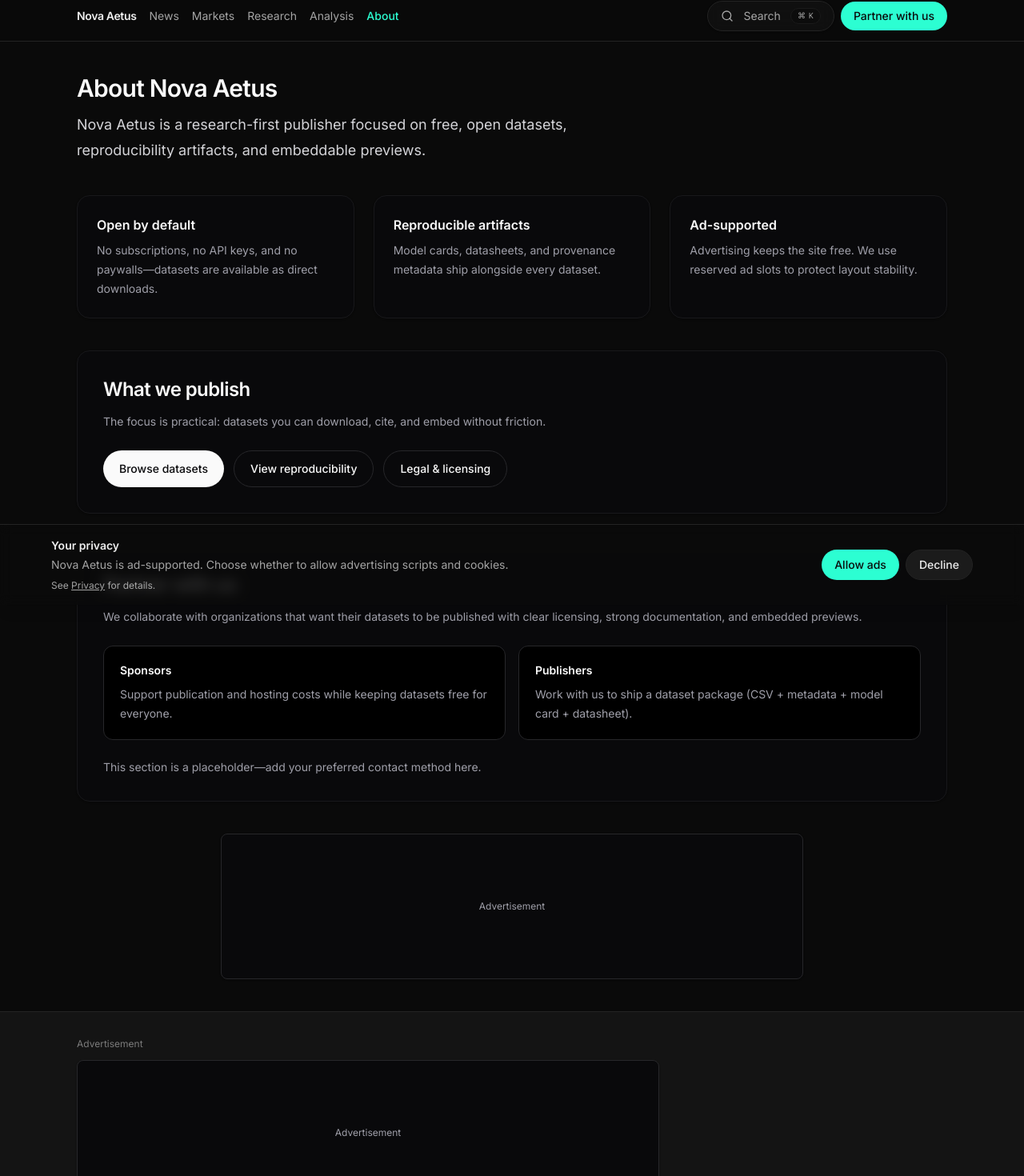
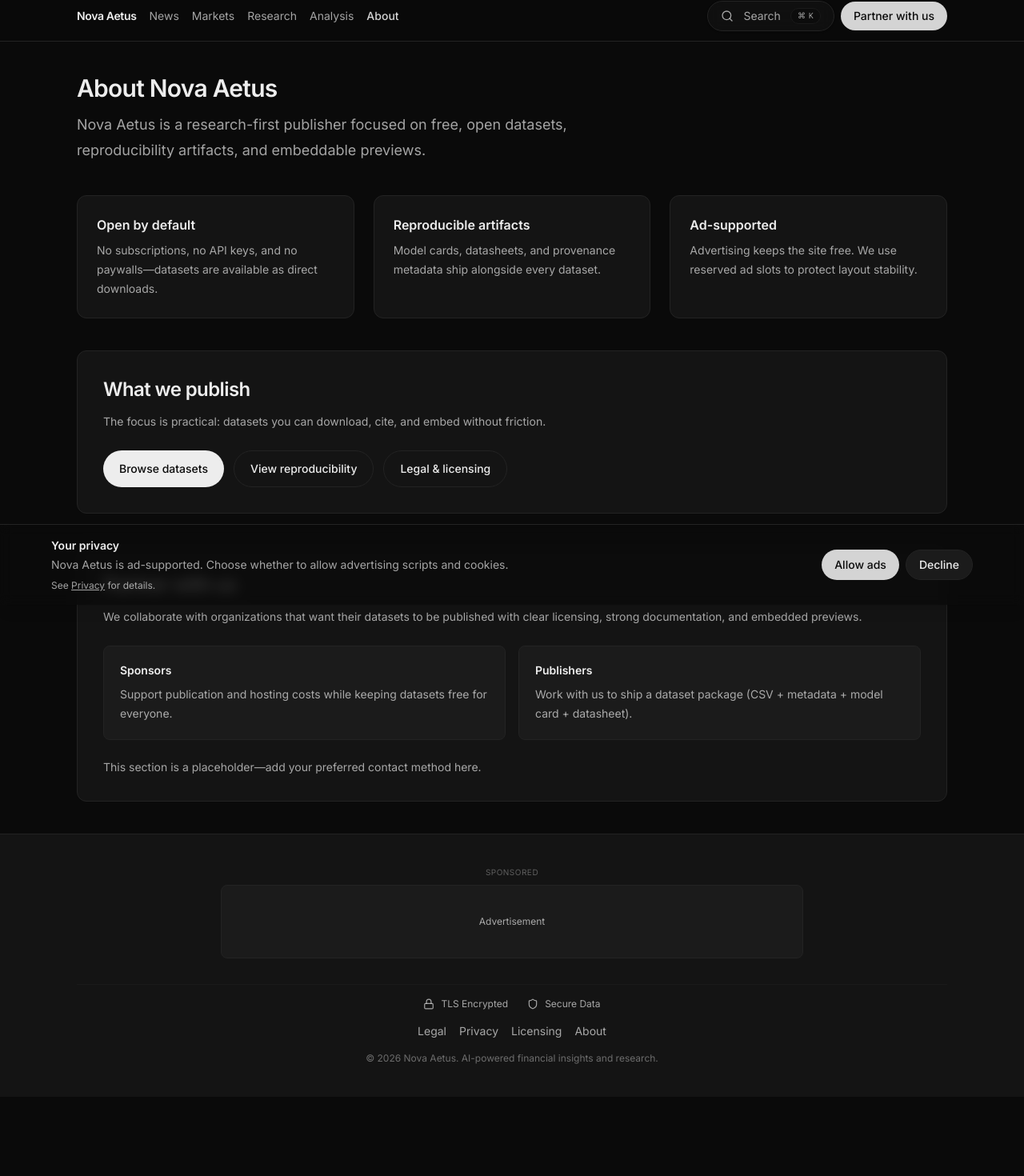
Before and after one commit to BrennanNVA/NovaWeb, a Next.js app in the folder apps/web/: page /about in a window 1280 px wide. Shown: the part 44-1514 px from the top of the page at 80% size. After the commit the page ends 1415 px from the top, so only its background shows below. Built offline with nearby package versions, Linux system fonts and the light colour scheme.

Commit message:
Update theme: change accent to light gray, fix ad layout, use theme tokens consistently

```diff
--- a/apps/web/src/app/about/page.tsx
+++ b/apps/web/src/app/about/page.tsx
@@ -1,7 +1,5 @@
 import type { Metadata } from "next"
 import Link from "next/link"
-
-import { AdsterraNativeBanner } from "@/components/adsterra-native-banner"
 
 export const metadata: Metadata = {
   title: "About / Partners",
@@ -11,62 +9,62 @@ export default function AboutPage() {
   return (
     <div className="mx-auto w-full max-w-6xl px-4 py-10 sm:px-6 lg:px-8">
       <header className="max-w-2xl">
-        <h1 className="text-3xl font-semibold tracking-tight text-zinc-950 dark:text-zinc-50">
+        <h1 className="text-3xl font-semibold tracking-tight text-foreground">
           About Nova Aetus
         </h1>
-        <p className="mt-3 text-lg leading-8 text-zinc-600 dark:text-zinc-300">
+        <p className="mt-3 text-lg leading-8 text-foreground-muted">
           Nova Aetus is a research-first publisher focused on free, open datasets, reproducibility
           artifacts, and embeddable previews.
         </p>
       </header>
 
       <section className="mt-10 grid gap-6 lg:grid-cols-3">
-        <div className="rounded-2xl border border-zinc-200 bg-white p-6 shadow-sm dark:border-zinc-900 dark:bg-zinc-950">
-          <h2 className="text-base font-semibold text-zinc-950 dark:text-zinc-50">Open by default</h2>
-          <p className="mt-2 text-sm leading-6 text-zinc-600 dark:text-zinc-400">
+        <div className="rounded-xl border border-border bg-surface p-6">
+          <h2 className="text-base font-semibold text-foreground">Open by default</h2>
+          <p className="mt-2 text-sm leading-6 text-foreground-muted">
             No subscriptions, no API keys, and no paywalls—datasets are available as direct
             downloads.
           </p>
         </div>
-        <div className="rounded-2xl border border-zinc-200 bg-white p-6 shadow-sm dark:border-zinc-900 dark:bg-zinc-950">
-          <h2 className="text-base font-semibold text-zinc-950 dark:text-zinc-50">
+        <div className="rounded-xl border border-border bg-surface p-6">
+          <h2 className="text-base font-semibold text-foreground">
             Reproducible artifacts
           </h2>
-          <p className="mt-2 text-sm leading-6 text-zinc-600 dark:text-zinc-400">
+          <p className="mt-2 text-sm leading-6 text-foreground-muted">
             Model cards, datasheets, and provenance metadata ship alongside every dataset.
           </p>
         </div>
-        <div className="rounded-2xl border border-zinc-200 bg-white p-6 shadow-sm dark:border-zinc-900 dark:bg-zinc-950">
-          <h2 className="text-base font-semibold text-zinc-950 dark:text-zinc-50">Ad-supported</h2>
-          <p className="mt-2 text-sm leading-6 text-zinc-600 dark:text-zinc-400">
+        <div className="rounded-xl border border-border bg-surface p-6">
+          <h2 className="text-base font-semibold text-foreground">Ad-supported</h2>
+          <p className="mt-2 text-sm leading-6 text-foreground-muted">
             Advertising keeps the site free. We use reserved ad slots to protect layout stability.
           </p>
         </div>
       </section>
 
-      <section className="mt-10 rounded-2xl border border-zinc-200 bg-white p-8 shadow-sm dark:border-zinc-900 dark:bg-zinc-950">
-        <h2 className="text-2xl font-semibold tracking-tight text-zinc-950 dark:text-zinc-50">
+      <section className="mt-10 rounded-xl border border-border bg-surface p-8">
+        <h2 className="text-2xl font-semibold tracking-tight text-foreground">
           What we publish
         </h2>
-        <p className="mt-3 text-sm leading-6 text-zinc-600 dark:text-zinc-400">
+        <p className="mt-3 text-sm leading-6 text-foreground-muted">
           The focus is practical: datasets you can download, cite, and embed without friction.
         </p>
         <div className="mt-6 flex flex-col gap-3 sm:flex-row">
           <Link
             href="/research"
-            className="inline-flex items-center justify-center rounded-full bg-zinc-950 px-5 py-3 text-sm font-medium text-white hover:bg-zinc-800 dark:bg-zinc-50 dark:text-zinc-950 dark:hover:bg-white"
+            className="inline-flex items-center justify-center rounded-full bg-foreground px-5 py-3 text-sm font-medium text-background hover:bg-foreground/90"
           >
             Browse datasets
           </Link>
           <Link
             href="/reproducibility"
-            className="inline-flex items-center justify-center rounded-full border border-zinc-200 bg-white px-5 py-3 text-sm font-medium text-zinc-900 hover:bg-zinc-50 dark:border-zinc-800 dark:bg-zinc-950 dark:text-zinc-50 dark:hover:bg-zinc-900"
+            className="inline-flex items-center justify-center rounded-full border border-border bg-surface px-5 py-3 text-sm font-medium text-foreground hover:bg-surface-elevated"
           >
             View reproducibility
           </Link>
           <Link
             href="/legal"
-            className="inline-flex items-center justify-center rounded-full border border-zinc-200 bg-white px-5 py-3 text-sm font-medium text-zinc-900 hover:bg-zinc-50 dark:border-zinc-800 dark:bg-zinc-950 dark:text-zinc-50 dark:hover:bg-zinc-900"
+            className="inline-flex items-center justify-center rounded-full border border-border bg-surface px-5 py-3 text-sm font-medium text-foreground hover:bg-surface-elevated"
           >
             Legal & licensing
           </Link>
@@ -75,37 +73,33 @@ export default function AboutPage() {
 
       <section
         id="partners"
-        className="mt-10 rounded-2xl border border-zinc-200 bg-white p-8 shadow-sm dark:border-zinc-900 dark:bg-zinc-950"
+        className="mt-10 rounded-xl border border-border bg-surface p-8"
       >
-        <h2 className="text-2xl font-semibold tracking-tight text-zinc-950 dark:text-zinc-50">
+        <h2 className="text-2xl font-semibold tracking-tight text-foreground">
           Partner with us
         </h2>
-        <p className="mt-3 text-sm leading-6 text-zinc-600 dark:text-zinc-400">
+        <p className="mt-3 text-sm leading-6 text-foreground-muted">
           We collaborate with organizations that want their datasets to be published with clear
           licensing, strong documentation, and embedded previews.
         </p>
         <div className="mt-6 grid gap-4 md:grid-cols-2">
-          <div className="rounded-xl border border-zinc-200 bg-zinc-50 p-5 dark:border-zinc-800 dark:bg-black">
-            <h3 className="text-sm font-semibold text-zinc-950 dark:text-zinc-50">Sponsors</h3>
-            <p className="mt-2 text-sm leading-6 text-zinc-600 dark:text-zinc-400">
+          <div className="rounded-lg border border-border bg-surface-elevated p-5">
+            <h3 className="text-sm font-semibold text-foreground">Sponsors</h3>
+            <p className="mt-2 text-sm leading-6 text-foreground-muted">
               Support publication and hosting costs while keeping datasets free for everyone.
             </p>
           </div>
-          <div className="rounded-xl border border-zinc-200 bg-zinc-50 p-5 dark:border-zinc-800 dark:bg-black">
-            <h3 className="text-sm font-semibold text-zinc-950 dark:text-zinc-50">Publishers</h3>
-            <p className="mt-2 text-sm leading-6 text-zinc-600 dark:text-zinc-400">
+          <div className="rounded-lg border border-border bg-surface-elevated p-5">
+            <h3 className="text-sm font-semibold text-foreground">Publishers</h3>
+            <p className="mt-2 text-sm leading-6 text-foreground-muted">
               Work with us to ship a dataset package (CSV + metadata + model card + datasheet).
             </p>
           </div>
         </div>
-        <p className="mt-6 text-sm text-zinc-600 dark:text-zinc-400">
+        <p className="mt-6 text-sm text-foreground-muted">
           This section is a placeholder—add your preferred contact method here.
         </p>
       </section>
-
-      <div className="mt-10 flex justify-center">
-        <AdsterraNativeBanner />
-      </div>
     </div>
   )
 }
--- a/apps/web/src/app/globals.css
+++ b/apps/web/src/app/globals.css
@@ -8,7 +8,7 @@
   --surface-elevated: #1b1b1b;
   --foreground: #ededed;
   --foreground-muted: rgba(237, 237, 237, 0.68);
-  --accent: #2cfed2;
+  --accent: #d4d4d4;
   --accent-blue: #4c7dff;
   --positive: #2fae84;
   --negative: #c24a4a;
--- a/apps/web/src/components/adsterra-native-banner.tsx
+++ b/apps/web/src/components/adsterra-native-banner.tsx
@@ -97,15 +97,13 @@ export function AdsterraNativeBanner({
     <section
       aria-label={label}
       className={cn(
-        "relative w-full max-w-[728px] overflow-hidden rounded-lg border border-zinc-200 bg-white shadow-sm",
-        "dark:border-zinc-800 dark:bg-zinc-950",
+        "relative w-full overflow-hidden rounded-lg border border-border bg-surface-elevated",
         className,
       )}
-      style={{ aspectRatio: "4 / 1" }}
     >
-      <div id={containerId} className="h-full w-full" />
+      <div id={containerId} className="min-h-[90px] w-full" />
       {!allowsAds ? (
-        <span className="pointer-events-none absolute inset-0 flex items-center justify-center px-3 text-xs text-zinc-500 dark:text-zinc-400">
+        <span className="pointer-events-none absolute inset-0 flex items-center justify-center px-3 text-xs text-foreground-muted">
           {label}
         </span>
       ) : null}
--- a/apps/web/src/components/command-k.tsx
+++ b/apps/web/src/components/command-k.tsx
@@ -136,7 +136,7 @@ export function CommandK({ className = "" }: CommandKProps) {
           }}
         >
           <div className="w-full max-w-2xl">
-            <div className="rounded-3xl border border-border bg-surface/90 shadow-[0_0_0_1px_rgba(44,254,210,0.08)] backdrop-blur">
+            <div className="rounded-3xl border border-border bg-surface/90 shadow-[0_0_0_1px_rgba(212,212,212,0.08)] backdrop-blur">
               <div className="flex items-center gap-3 px-5 py-4">
                 <Search className="h-5 w-5 text-foreground-muted" aria-hidden="true" />
                 <input
--- a/apps/web/src/components/news-article-card.tsx
+++ b/apps/web/src/components/news-article-card.tsx
@@ -21,7 +21,7 @@ export function NewsArticleCard({ article, size = "md", className = "" }: NewsAr
   return (
     <Link
       href={`/news/${article.slug}`}
-      className={`group relative block overflow-hidden rounded-3xl border border-border bg-surface/80 shadow-[0_0_0_1px_rgba(255,255,255,0.02)] backdrop-blur transition hover:border-accent/35 hover:shadow-[0_0_0_1px_rgba(44,254,210,0.12),0_0_80px_rgba(44,254,210,0.06)] ${density} ${className}`}
+      className={`group relative block overflow-hidden rounded-3xl border border-border bg-surface/80 shadow-[0_0_0_1px_rgba(255,255,255,0.02)] backdrop-blur transition hover:border-accent/35 hover:shadow-[0_0_0_1px_rgba(212,212,212,0.12),0_0_80px_rgba(212,212,212,0.06)] ${density} ${className}`}
       aria-label={article.title}
     >
       <div className="flex items-start justify-between gap-6">
--- a/apps/web/src/components/search-bar.tsx
+++ b/apps/web/src/components/search-bar.tsx
@@ -24,7 +24,7 @@ export function SearchBar({
     >
       <div className="relative">
         <Search
-          className="absolute left-4 top-1/2 h-5 w-5 -translate-y-1/2 text-[#ededed]/40"
+          className="absolute left-4 top-1/2 h-5 w-5 -translate-y-1/2 text-foreground-muted"
           aria-hidden="true"
         />
         <input
@@ -40,7 +40,7 @@ export function SearchBar({
             }
           }}
           placeholder={placeholder}
-          className="w-full rounded-lg border border-[#3a3a3a] bg-[#2B2B2B] py-3 pl-12 pr-4 text-sm text-[#ededed] placeholder-[#ededed]/40 transition-colors focus:border-[#0A9D8F] focus:outline-none focus:ring-2 focus:ring-[#0A9D8F]/20"
+          className="w-full rounded-lg border border-border bg-surface py-3 pl-12 pr-4 text-sm text-foreground placeholder-foreground-muted transition-colors focus:border-accent focus:outline-none focus:ring-2 focus:ring-accent/20"
           aria-label="Search input"
         />
       </div>
--- a/apps/web/src/components/site-footer.tsx
+++ b/apps/web/src/components/site-footer.tsx
@@ -12,39 +12,46 @@ export function SiteFooter() {
 
   return (
     <footer className="border-t border-border bg-surface">
-      <div className="mx-auto flex w-full max-w-6xl flex-col gap-6 px-4 py-8 text-sm text-foreground-muted sm:px-6 lg:px-8">
-        {/* Advertisement Section */}
-        <div className="border-b border-border-subtle pb-6">
-          <p className="mb-3 text-xs text-foreground-muted/70">Advertisement</p>
-          <AdsterraNativeBanner />
+      <div className="mx-auto flex w-full max-w-6xl flex-col gap-8 px-4 py-10 text-sm text-foreground-muted sm:px-6 lg:px-8">
+        {/* Advertisement Section - Centered */}
+        <div className="flex flex-col items-center">
+          <p className="mb-2 text-[10px] uppercase tracking-wider text-foreground-muted/50">Sponsored</p>
+          <AdsterraNativeBanner className="max-w-[728px]" />
         </div>
 
+        {/* Footer Content */}
+        <div className="flex flex-col items-center gap-4 pt-4 border-t border-border-subtle">
           {/* Security & Trust Badges */}
-        <div className="flex flex-wrap items-center gap-4 border-b border-border-subtle pb-6">
-          <div className="flex items-center gap-2 text-xs text-accent">
-            <Lock className="h-4 w-4" aria-hidden="true" />
+          <div className="flex flex-wrap items-center justify-center gap-6">
+            <div className="flex items-center gap-2 text-xs text-foreground-muted">
+              <Lock className="h-3.5 w-3.5" aria-hidden="true" />
               <span>TLS Encrypted</span>
             </div>
-          <div className="flex items-center gap-2 text-xs text-accent">
-            <Shield className="h-4 w-4" aria-hidden="true" />
+            <div className="flex items-center gap-2 text-xs text-foreground-muted">
+              <Shield className="h-3.5 w-3.5" aria-hidden="true" />
               <span>Secure Data</span>
             </div>
           </div>
-        <div className="flex flex-wrap items-center gap-x-4 gap-y-2">
-          <Link href="/legal" className="hover:text-accent transition-colors">
+
+          {/* Links */}
+          <div className="flex flex-wrap items-center justify-center gap-x-4 gap-y-2">
+            <Link href="/legal" className="hover:text-foreground transition-colors">
               Legal
             </Link>
-          <Link href="/legal#privacy" className="hover:text-accent transition-colors">
+            <Link href="/legal#privacy" className="hover:text-foreground transition-colors">
               Privacy
             </Link>
-          <Link href="/legal#licensing" className="hover:text-accent transition-colors">
+            <Link href="/legal#licensing" className="hover:text-foreground transition-colors">
               Licensing
             </Link>
-          <Link href="/about" className="hover:text-accent transition-colors">
+            <Link href="/about" className="hover:text-foreground transition-colors">
               About
             </Link>
           </div>
-        <p>© {new Date().getFullYear()} Nova Aetus. AI-powered financial insights and research.</p>
+
+          {/* Copyright */}
+          <p className="text-xs text-foreground-muted/60">© {new Date().getFullYear()} Nova Aetus. AI-powered financial insights and research.</p>
+        </div>
       </div>
     </footer>
   )
```
Also changed, not shown: apps/web/src/app/not-found.tsx (+4 -4 lines), apps/web/src/app/research/page.tsx (+10 -10 lines), apps/web/src/components/data-table.tsx (+9 -9 lines). Lines whose indentation alone changed are shown as unchanged.
